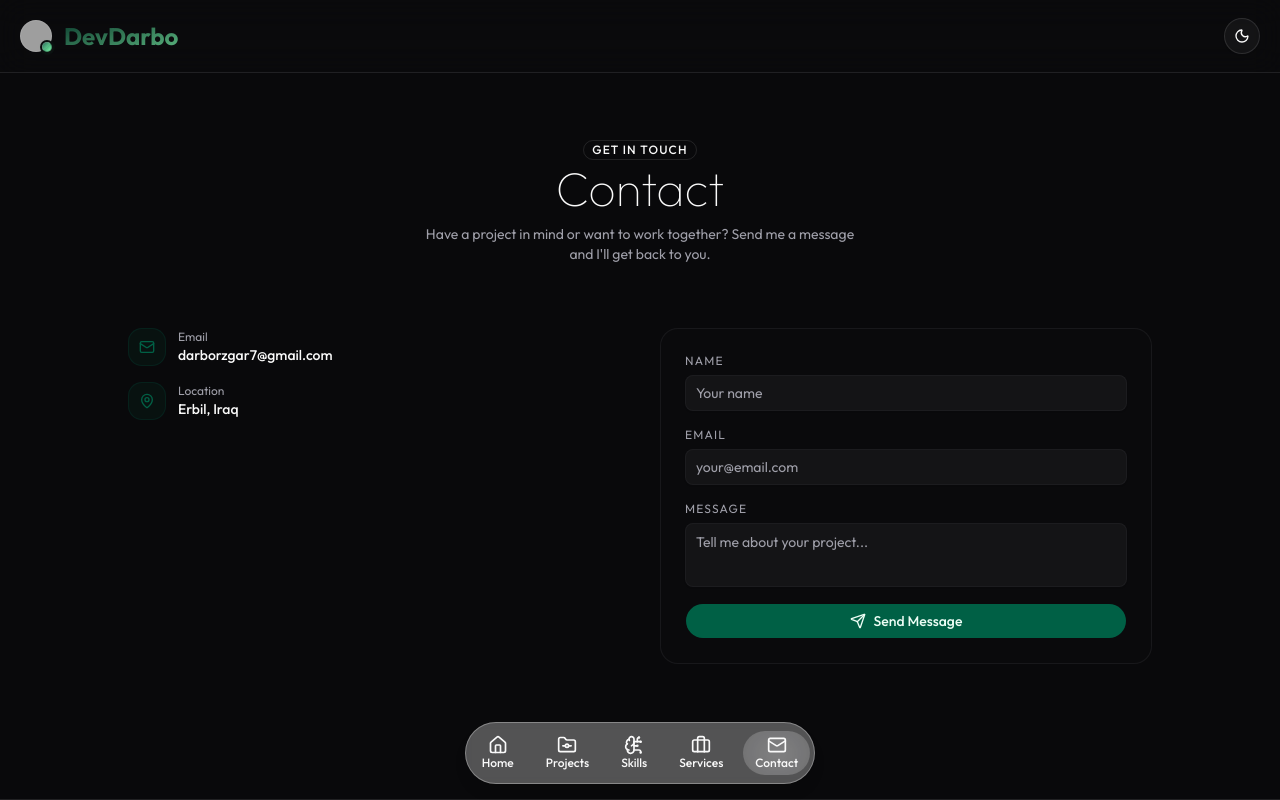
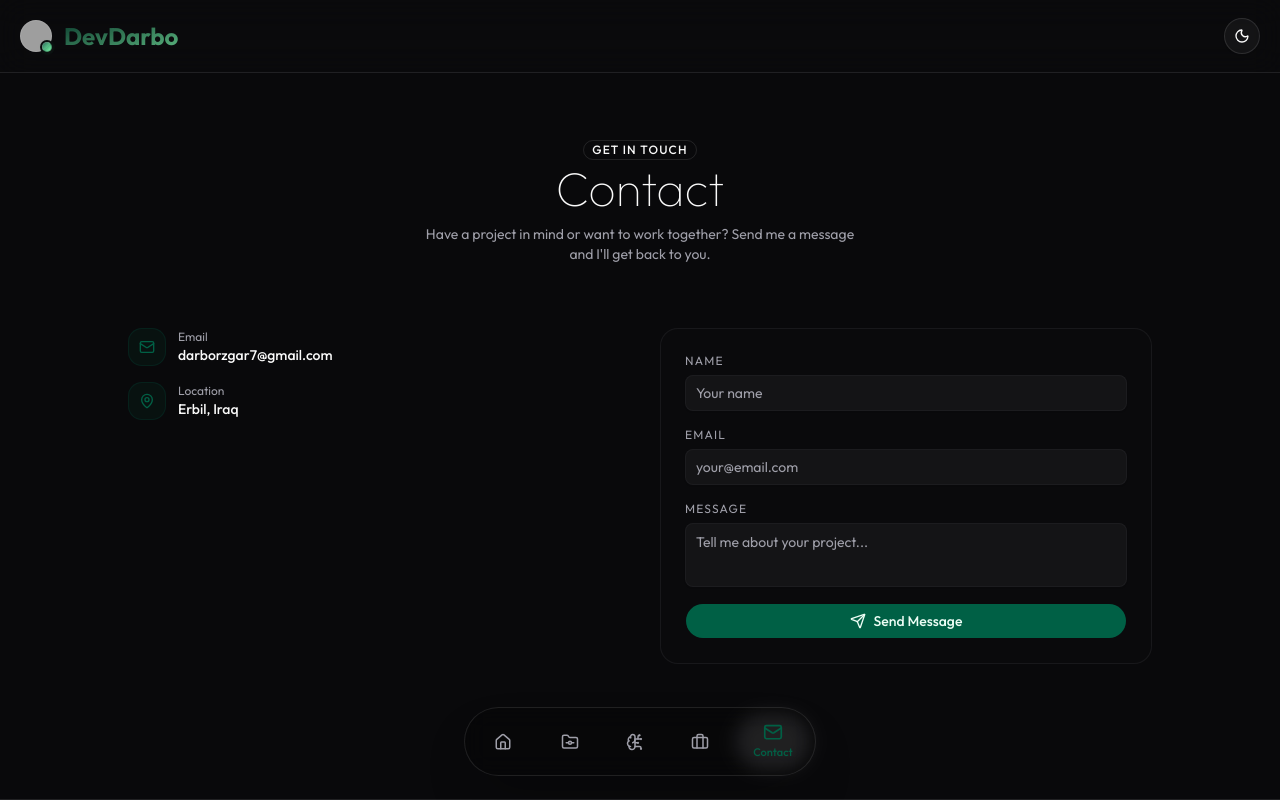
Before and after one commit to darbazrzgarsalih/Darbaz-Portfolio, a Next.js app: page /contact in a window 1280 px wide. Built offline with nearby package versions, Linux system fonts and the light colour scheme; grey boxes are pictures that could not be loaded.

Commit message:
new bottom navbar design

```diff
--- a/app/contact/page.tsx
+++ b/app/contact/page.tsx
@@ -24,6 +24,7 @@ function Contact() {
     const handleSubmit = async (e: React.FormEvent) => {
         e.preventDefault();
         setStatus("loading");
+
 
         try {
             await emailjs.send(
--- a/components/landing/bottom-navbar.tsx
+++ b/components/landing/bottom-navbar.tsx
@@ -4,70 +4,92 @@ import { useEffect, useState } from "react";
 import { Home, FolderGit, BrainCircuit, Briefcase, Mail } from "lucide-react";
 import { cn } from "@/lib/utils";
 
+const navItems = [
+    { id: "home", label: "Home", icon: Home },
+    { id: "projects", label: "Projects", icon: FolderGit },
+    { id: "skills", label: "Skills", icon: BrainCircuit },
+    { id: "services", label: "Services", icon: Briefcase },
+    { id: "contact", label: "Contact", icon: Mail },
+];
+
 function BottomNavbar() {
     const [activeSection, setActiveSection] = useState("home");
 
-    const navItems = [
-        { to: "home", label: "Home", icon: Home },
-        { to: "projects", label: "Projects", icon: FolderGit },
-        { to: "skills", label: "Skills", icon: BrainCircuit },
-        { to: "services", label: "Services", icon: Briefcase },
-        { to: "contact", label: "Contact", icon: Mail },
-    ];
+    useEffect(() => {
+        const observers = new Map();
 
-    useEffect(() => {
-        const observers: IntersectionObserver[] = [];
+        const observerCallback = (entries: IntersectionObserverEntry[]) => {
+            entries.forEach((entry) => {
+                if (entry.isIntersecting) {
+                    setActiveSection(entry.target.id);
+                }
+            });
+        };
 
-        navItems.forEach(({ to }) => {
-            const el = document.getElementById(to);
-            if (!el) return;
+        const observerOptions = {
+            rootMargin: "-20% 0px -70% 0px",
+            threshold: 0,
+        };
 
-            const observer = new IntersectionObserver(
-                ([entry]) => {
-                    if (entry.isIntersecting) {
-                        setActiveSection(to);
-                    }
-                },
-                { threshold: 0.5 }
-            );
+        const observer = new IntersectionObserver(observerCallback, observerOptions);
 
-            observer.observe(el);
-            observers.push(observer);
+        navItems.forEach(({ id }) => {
+            const el = document.getElementById(id);
+            if (el) observer.observe(el);
         });
 
-        return () => observers.forEach((o) => o.disconnect());
+        return () => observer.disconnect();
     }, []);
 
     const handleScroll = (id: string) => {
         const el = document.getElementById(id);
         if (el) {
-            el.scrollIntoView({ behavior: "smooth", block: "start" });
+            const offset = 80;
+            const bodyRect = document.body.getBoundingClientRect().top;
+            const elementRect = el.getBoundingClientRect().top;
+            const elementPosition = elementRect - bodyRect;
+            const offsetPosition = elementPosition - offset;
+
+            window.scrollTo({
+                top: offsetPosition,
+                behavior: "smooth",
+            });
         }
     };
 
     return (
-        <div className="fixed bottom-4 left-0 right-0 z-50 flex justify-center pointer-events-none">
-            <div className="pointer-events-auto overflow-scroll bg-black/10 dark:bg-white/30 backdrop-blur-xs w-2.5/3 md:w-0.5/4 border border-white/30 rounded-full px-1 py-2 flex items-center  shadow-lg">
-                <div className="flex gap-2 items-center">
+        <div className="fixed bottom-6 left-0 right-0 z-50 flex justify-center px-4 pointer-events-none">
+            <nav className="pointer-events-auto flex items-center gap-1 p-2 bg-white/10 dark:bg-black/20 backdrop-blur-md border border-white/20 dark:border-white/10 rounded-full shadow-2xl transition-all duration-500 hover:border-white/40">
                 {navItems.map((item) => {
                     const Icon = item.icon;
-                        const isActive = activeSection === item.to;
+                    const isActive = activeSection === item.id;
                     return (
                         <button
-                                key={item.to}
-                                onClick={() => handleScroll(item.to)}
+                            key={item.id}
+                            onClick={() => handleScroll(item.id)}
                             className={cn(
-                                    "flex cursor-pointer flex-col text-xs items-center rounded-full py-1 px-3 transition-all duration-300 hover:bg-muted/50 hover:scale-105",
-                                    isActive && "bg-white/10 backdrop-blur-xl"
+                                "relative flex flex-col items-center justify-center px-4 py-2 rounded-full transition-all duration-300 group",
+                                isActive
+                                    ? "text-primary scale-110"
+                                    : "text-muted-foreground hover:text-foreground hover:bg-white/5"
                             )}
                         >
-                                <Icon size={20} />
-                                <span className="font-medium text-xs">{item.label}</span>
+                            {isActive && (
+                                <span className="absolute inset-0 bg-white/20 dark:bg-white/10 rounded-full blur-sm -z-10" />
+                            )}
+
+                            <Icon size={18} className={cn("transition-transform", isActive && "mb-0.5")} />
+
+                            <span className={cn(
+                                "text-[10px] font-medium overflow-hidden transition-all duration-300",
+                                isActive ? "max-h-4 opacity-100" : "max-h-0 opacity-0"
+                            )}>
+                                {item.label}
+                            </span>
                         </button>
                     );
                 })}
-                </div>
-            </div>
+            </nav>
         </div>
     );
 }
```
Lines whose indentation alone changed are shown as unchanged.
